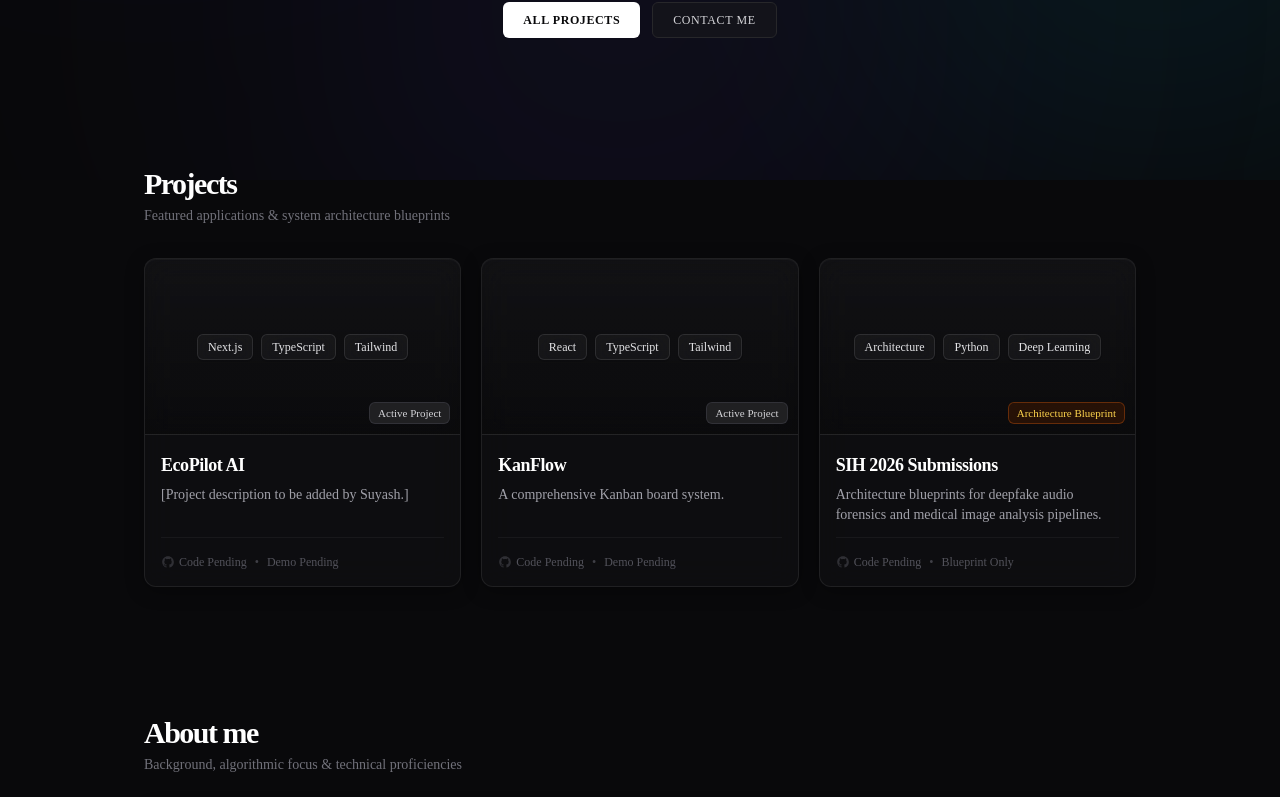
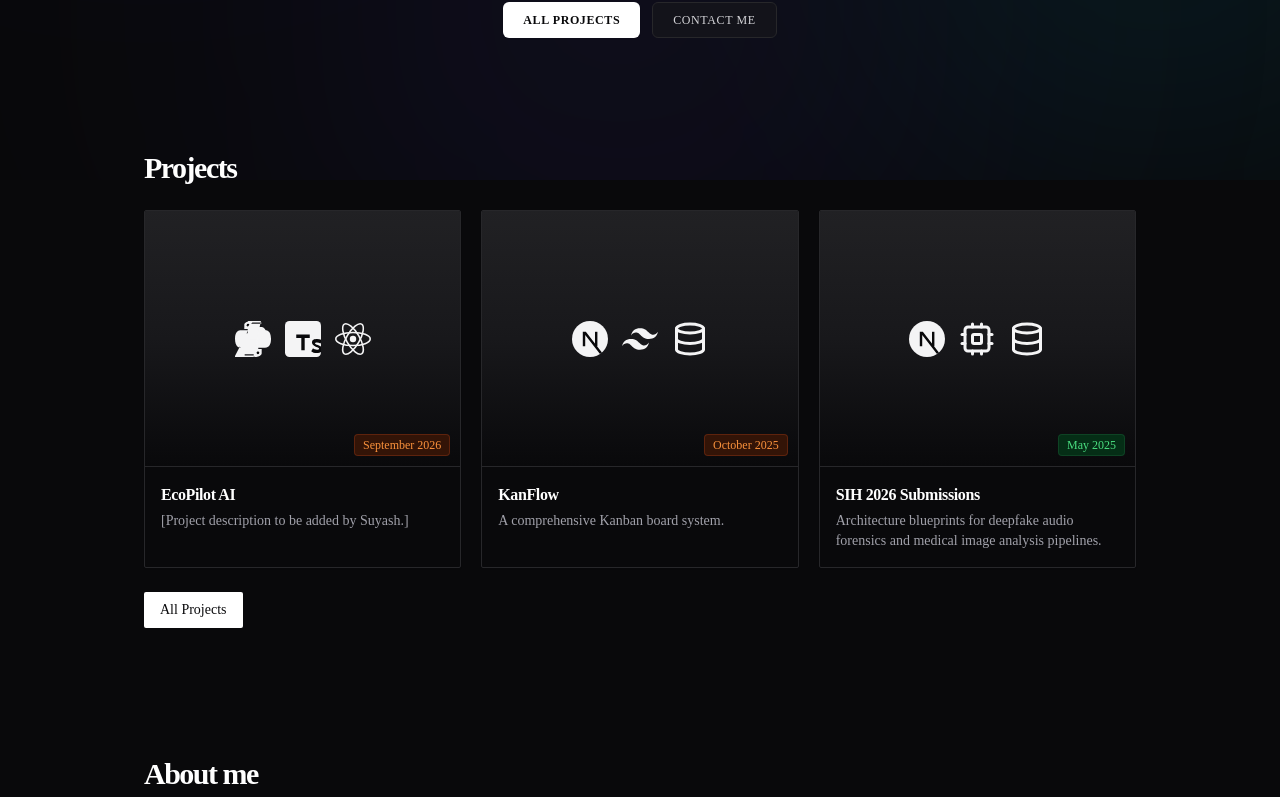
Before and after one commit to SuyashBorse/SuyashBorse-portfolio, a Next.js app: page / in a window 1280 px wide. Shown: the part 620-1417 px from the top of the page. Built offline with nearby package versions, Linux system fonts and the light colour scheme.

Commit message:
feat: match project section cards pixel-for-pixel to reference screenshot

```diff
--- a/src/components/Projects.tsx
+++ b/src/components/Projects.tsx
@@ -1,138 +1,124 @@
 "use client";
 
 import React from "react";
-import { ExternalLink, Layers, FolderGit2, ArrowUpRight } from "lucide-react";
 import { motion } from "framer-motion";
-import { projectsData, Project } from "@/data/projects";
-import { GithubIcon } from "@/components/SocialIcons";
+import { projectsData } from "@/data/projects";
+import {
+  ReactLogo,
+  TypeScriptLogo,
+  NextLogo,
+  PythonLogo,
+  TailwindLogo,
+  DatabaseLogo,
+  BrainCpuLogo,
+} from "@/components/TechLogos";
 
 export default function Projects() {
-  // Map project tech icons for the visual banner
-  const getBannerIcons = (project: Project) => {
-    switch (project.id) {
+  const getProjectConfig = (id: string) => {
+    switch (id) {
       case "ecopilot-ai":
-        return ["Next.js", "TypeScript", "Tailwind"];
+        return {
+          icons: (
+            <>
+              <PythonLogo className="w-8 h-8 sm:w-9 sm:h-9 text-zinc-100" />
+              <TypeScriptLogo className="w-8 h-8 sm:w-9 sm:h-9 text-zinc-100" />
+              <ReactLogo className="w-8 h-8 sm:w-9 sm:h-9 text-zinc-100" />
+            </>
+          ),
+          dateText: "September 2026",
+          badgeStyle: "bg-[#331407] border border-[#7c2d12]/60 text-[#ea580c] dark:text-[#fb923c]",
+        };
       case "kanflow":
-        return ["React", "TypeScript", "Tailwind"];
+        return {
+          icons: (
+            <>
+              <NextLogo className="w-8 h-8 sm:w-9 sm:h-9 text-zinc-100" />
+              <TailwindLogo className="w-8 h-8 sm:w-9 sm:h-9 text-zinc-100" />
+              <DatabaseLogo className="w-8 h-8 sm:w-9 sm:h-9 text-zinc-100" />
+            </>
+          ),
+          dateText: "October 2025",
+          badgeStyle: "bg-[#331407] border border-[#7c2d12]/60 text-[#ea580c] dark:text-[#fb923c]",
+        };
       case "sih-2026":
-        return ["Architecture", "Python", "Deep Learning"];
       default:
-        return project.techStack;
+        return {
+          icons: (
+            <>
+              <NextLogo className="w-8 h-8 sm:w-9 sm:h-9 text-zinc-100" />
+              <BrainCpuLogo className="w-8 h-8 sm:w-9 sm:h-9 text-zinc-100" />
+              <DatabaseLogo className="w-8 h-8 sm:w-9 sm:h-9 text-zinc-100" />
+            </>
+          ),
+          dateText: "May 2025",
+          badgeStyle: "bg-[#052e16] border border-[#14532d]/60 text-[#22c55e] dark:text-[#4ade80]",
+        };
     }
-  };
-
-  const getStatusBadge = (project: Project) => {
-    if (project.isBlueprint) {
-      return { text: "Architecture Blueprint", color: "bg-amber-950/50 text-amber-300 border-amber-800/60" };
-    }
-    return { text: "Active Project", color: "bg-zinc-800/80 text-zinc-300 border-zinc-700/60" };
   };
 
   return (
     <section
       id="projects"
-      className="mt-20 sm:mt-32 max-w-5xl mx-auto px-4 scroll-mt-20 w-full"
+      className="mt-16 sm:mt-28 max-w-5xl mx-auto px-4 scroll-mt-20 w-full"
       aria-label="Projects Showcase"
     >
-      <div className="flex items-center justify-between mb-6 sm:mb-8">
-        <div>
-          <h3 className="font-semibold tracking-tighter text-2xl sm:text-3xl text-white">
-            Projects
-          </h3>
-          <p className="text-zinc-500 font-mono text-xs sm:text-sm mt-1">
-            Featured applications &amp; system architecture blueprints
-          </p>
-        </div>
-      </div>
+      {/* Section Title */}
+      <h3 className="font-semibold tracking-tighter text-2xl sm:text-3xl text-white mb-5 sm:mb-6">
+        Projects
+      </h3>
 
-      {/* Grid of Dino Kupinic Styled Project Cards */}
+      {/* Grid of Dino Kupinic Exact Cards */}
       <div className="grid grid-cols-1 md:grid-cols-3 gap-5">
-        {projectsData.map((project: Project, idx: number) => {
-          const badge = getStatusBadge(project);
+        {projectsData.map((project, idx) => {
+          const config = getProjectConfig(project.id);
+
           return (
             <motion.div
               key={project.id}
-              initial={{ opacity: 0, y: 20 }}
+              initial={{ opacity: 0, y: 15 }}
               whileInView={{ opacity: 1, y: 0 }}
               viewport={{ once: true }}
-              transition={{ duration: 0.4, delay: idx * 0.1 }}
-              className="glass-card flex flex-col rounded-xl overflow-hidden group shadow-lg"
+              transition={{ duration: 0.35, delay: idx * 0.08 }}
+              className="flex flex-col border border-zinc-800 bg-[#09090b] rounded-sm overflow-hidden hover:border-zinc-700 transition-colors shadow-sm group"
             >
-              {/* Visual Banner Container */}
-              <div className="relative flex h-36 sm:h-44 w-full items-center justify-center bg-gradient-to-t from-zinc-950/70 to-zinc-900/30 backdrop-blur-md border-b border-white/[0.08] overflow-hidden group-hover:from-zinc-900/60 transition-colors">
-                {/* Tech Badges Centered in Banner */}
-                <div className="flex items-center justify-center gap-2 px-3">
-                  {getBannerIcons(project).map((tech) => (
-                    <span
-                      key={tech}
-                      className="px-2.5 py-1 rounded-md bg-white/[0.04] backdrop-blur-md border border-white/10 text-xs font-mono font-medium text-zinc-200 shadow-sm"
-                    >
-                      {tech}
-                    </span>
-                  ))}
+              {/* Upper Visual Container */}
+              <div className="relative flex h-56 sm:h-64 w-full items-center justify-center bg-gradient-to-t from-[#09090b] via-zinc-900 to-zinc-800/80 border-b border-zinc-800 overflow-hidden">
+                {/* Big White Centered Tech Logos */}
+                <div className="flex items-center justify-center gap-3.5 select-none transition-transform duration-200 motion-safe:group-hover:scale-105">
+                  {config.icons}
                 </div>
 
-                {/* Status / Date Pill at Bottom-Right */}
-                <div className={`absolute right-2.5 bottom-2.5 rounded-md backdrop-blur-md border px-2 py-0.5 text-[11px] font-mono ${badge.color}`}>
-                  {badge.text}
+                {/* Date / Status Pill at Bottom Right */}
+                <div className={`absolute right-2.5 bottom-2.5 rounded px-2 py-0.5 text-xs font-mono font-normal ${config.badgeStyle}`}>
+                  {config.dateText}
                 </div>
               </div>
 
-              {/* Content Body */}
-              <div className="p-4 flex-1 flex flex-col justify-between">
+              {/* Lower Content */}
+              <div className="p-3.5 sm:p-4 flex flex-col justify-between flex-1">
                 <div>
-                  <h4 className="text-base sm:text-lg font-semibold text-white tracking-tight group-hover:text-cyan-300 transition-colors">
+                  <h4 className="text-base font-semibold text-white tracking-tight truncate group-hover:text-zinc-200 transition-colors">
                     {project.title}
                   </h4>
-                  <p className="text-zinc-400 text-xs sm:text-sm line-clamp-2 mt-1.5 leading-relaxed">
+                  <p className="text-zinc-400 text-xs sm:text-sm line-clamp-2 mt-1 leading-relaxed">
                     {project.description}
                   </p>
-                </div>
-
-                {/* Footer Link Affordances */}
-                <div className="flex items-center gap-2 pt-4 mt-3 border-t border-zinc-900 text-xs font-mono">
-                  {project.githubUrl ? (
-                    <a
-                      href={project.githubUrl}
-                      target="_blank"
-                      rel="noopener noreferrer"
-                      className="inline-flex items-center gap-1.5 text-zinc-300 hover:text-white transition-colors"
-                      aria-label={`View ${project.title} on GitHub`}
-                    >
-                      <GithubIcon className="w-3.5 h-3.5" />
-                      <span>Code</span>
-                    </a>
-                  ) : (
-                    <span className="inline-flex items-center gap-1 text-zinc-600 select-none cursor-not-allowed">
-                      <GithubIcon className="w-3.5 h-3.5 opacity-50" />
-                      <span>Code Pending</span>
-                    </span>
-                  )}
-
-                  <span className="text-zinc-700">•</span>
-
-                  {project.liveDemoUrl ? (
-                    <a
-                      href={project.liveDemoUrl}
-                      target="_blank"
-                      rel="noopener noreferrer"
-                      className="inline-flex items-center gap-1 text-zinc-300 hover:text-white transition-colors"
-                      aria-label={`Open demo for ${project.title}`}
-                    >
-                      <span>Live Demo</span>
-                      <ArrowUpRight className="w-3 h-3" />
-                    </a>
-                  ) : (
-                    <span className="text-zinc-600 select-none cursor-not-allowed">
-                      {project.isBlueprint ? "Blueprint Only" : "Demo Pending"}
-                    </span>
-                  )}
                 </div>
               </div>
             </motion.div>
           );
         })}
       </div>
+
+      {/* All Projects Button */}
+      <div className="mt-6">
+        <a
+          href="#projects"
+          className="inline-flex items-center justify-center rounded-sm bg-white text-zinc-950 font-medium text-xs sm:text-sm px-4 py-2 hover:bg-zinc-200 transition-colors shadow-xs"
+        >
+          All Projects
+        </a>
+      </div>
     </section>
   );
 }
--- /dev/null
+++ b/src/components/TechLogos.tsx
@@ -0,0 +1,85 @@
+import React from "react";
+
+export function ReactLogo({ className = "w-9 h-9" }: { className?: string }) {
+  return (
+    <svg className={className} viewBox="-11.5 -10.23174 23 20.46348" fill="currentColor">
+      <circle cx="0" cy="0" r="2.05" fill="currentColor" />
+      <g stroke="currentColor" strokeWidth="1" fill="none">
+        <ellipse rx="11" ry="4.2" />
+        <ellipse rx="11" ry="4.2" transform="rotate(60)" />
+        <ellipse rx="11" ry="4.2" transform="rotate(120)" />
+      </g>
+    </svg>
+  );
+}
+
+export function TypeScriptLogo({ className = "w-9 h-9" }: { className?: string }) {
+  return (
+    <svg className={className} viewBox="0 0 32 32" fill="currentColor">
+      <rect width="32" height="32" rx="4" fill="currentColor" />
+      <path
+        d="M10 12h12v3h-4.5v11h-3V15H10v-3zm14 7c0-2.5 2-3 4.5-3 2 0 3.5.5 4.5 1.5l-1.5 2.5c-.8-.7-1.8-1-3-1-1.2 0-1.8.3-1.8.8 0 .6.5.9 1.8 1.3l1.2.4c2.2.8 3.3 1.8 3.3 3.6 0 2.5-2 3.4-4.7 3.4-2.2 0-3.8-.6-5-1.7l1.6-2.5c1 .9 2.2 1.3 3.4 1.3 1.2 0 2-.4 2-1 0-.6-.5-.9-1.8-1.3l-1.2-.4C25.2 21.6 24 20.5 24 19z"
+        fill="#09090b"
+      />
+    </svg>
+  );
+}
+
+export function NextLogo({ className = "w-9 h-9" }: { className?: string }) {
+  return (
+    <svg className={className} viewBox="0 0 180 180" fill="none">
+      <circle cx="90" cy="90" r="90" fill="currentColor" />
+      <path
+        d="M149.508 157.52L69.142 54H54V125.97H66.1136V69.3836L139.999 164.845C143.333 162.614 146.509 160.165 149.508 157.52Z"
+        fill="#09090b"
+      />
+      <rect x="115" y="54" width="12" height="72" fill="#09090b" />
+    </svg>
+  );
+}
+
+export function PythonLogo({ className = "w-9 h-9" }: { className?: string }) {
+  return (
+    <svg className={className} viewBox="0 0 24 24" fill="currentColor">
+      <path d="M11.914 0C5.825 0 6.2 2.656 6.2 2.656l.006 2.752h5.814v.826H3.92S0 5.78 0 11.908c0 6.13 3.418 5.925 3.418 5.925h2.04v-2.872s-.11-3.418 3.34-3.418h5.737v-.855H8.718v-3.79s-.07-2.923 3.2-2.923h5.952S21.05 4 21.05 10.024c0 6.023-3.483 5.86-3.483 5.86l-2.039.006v2.871s.11 3.42-3.34 3.42H6.452v.855h5.819v3.789s.07 2.924-3.2 2.924H3.12S-1.213 29.745-.213 23.722" />
+      <circle cx="8.7" cy="2.8" r=".9" fill="#09090b" />
+      <path d="M12.086 24c6.089 0 5.714-2.656 5.714-2.656l-.006-2.752h-5.814v-.826h8.106s3.92.454 3.92-5.674c0-6.13-3.418-5.925-3.418-5.925h-2.04v2.872s.11 3.418-3.34 3.418H9.47v.855h5.819v3.79s.07 2.923-3.2 2.923H6.137S2.95 20 2.95 13.976c0-6.023 3.483-5.86 3.483-5.86l2.039-.006V5.239s-.11-3.42 3.34-3.42h5.736v-.855H8.729V.175s-.07-2.924 3.2-2.924h5.952" />
+      <circle cx="15.3" cy="21.2" r=".9" fill="#09090b" />
+    </svg>
+  );
+}
+
+export function TailwindLogo({ className = "w-9 h-9" }: { className?: string }) {
+  return (
+    <svg className={className} viewBox="0 0 24 24" fill="currentColor">
+      <path d="M12.001,4.8c-3.2,0-5.2,1.6-6,4.8c1.2-1.6,2.6-2.2,4.2-1.8c0.913,0.228,1.565,0.89,2.288,1.624 C13.666,10.618,15.027,12,18.001,12c3.2,0,5.2-1.6,6-4.8c-1.2,1.6-2.6,2.2-4.2,1.8c-0.913-0.228-1.565-0.89-2.288-1.624 C16.337,6.182,14.976,4.8,12.001,4.8z M6.001,12c-3.2,0-5.2,1.6-6,4.8c1.2-1.6,2.6-2.2,4.2-1.8c0.913,0.228,1.565,0.89,2.288,1.624 c1.177,1.194,2.538,2.576,5.512,2.576c3.2,0,5.2-1.6,6-4.8c-1.2,1.6-2.6,2.2-4.2,1.8c-0.913-0.228-1.565-0.89-2.288-1.624 C10.337,13.382,8.976,12,6.001,12z" />
+    </svg>
+  );
+}
+
+export function DatabaseLogo({ className = "w-9 h-9" }: { className?: string }) {
+  return (
+    <svg className={className} viewBox="0 0 24 24" fill="none" stroke="currentColor" strokeWidth="2" strokeLinecap="round" strokeLinejoin="round">
+      <ellipse cx="12" cy="5" rx="9" ry="3" />
+      <path d="M3 5V19A9 3 0 0 0 21 19V5" />
+      <path d="M3 12A9 3 0 0 0 21 12" />
+    </svg>
+  );
+}
+
+export function BrainCpuLogo({ className = "w-9 h-9" }: { className?: string }) {
+  return (
+    <svg className={className} viewBox="0 0 24 24" fill="none" stroke="currentColor" strokeWidth="2" strokeLinecap="round" strokeLinejoin="round">
+      <rect width="16" height="16" x="4" y="4" rx="2" />
+      <rect width="6" height="6" x="9" y="9" rx="1" />
+      <path d="M15 2v2" />
+      <path d="M15 20v2" />
+      <path d="M2 15h2" />
+      <path d="M2 9h2" />
+      <path d="M20 15h2" />
+      <path d="M20 9h2" />
+      <path d="M9 2v2" />
+      <path d="M9 20v2" />
+    </svg>
+  );
+}
```
